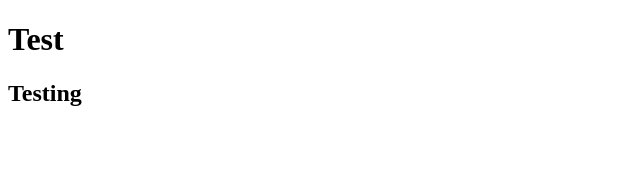
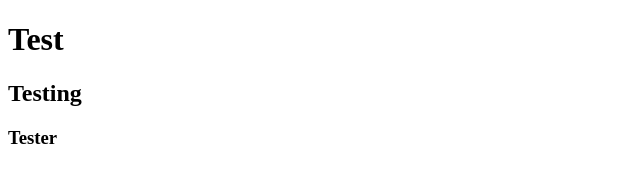
Before and after one commit to RileySchina/p02-demo, a plain HTML site: page index.html in a window 1280 px wide. Shown: the full height of the page, 0-640 px from the left. Drawn offline with Linux system fonts and the light colour scheme.

Commit message:
added a third level header

```diff
--- a/index.html
+++ b/index.html
@@ -14,6 +14,7 @@
 
 	<h1>Test</h1>
 	<h2>Testing</h2>
+	<h3>Tester</h3>
 
 
 
```
